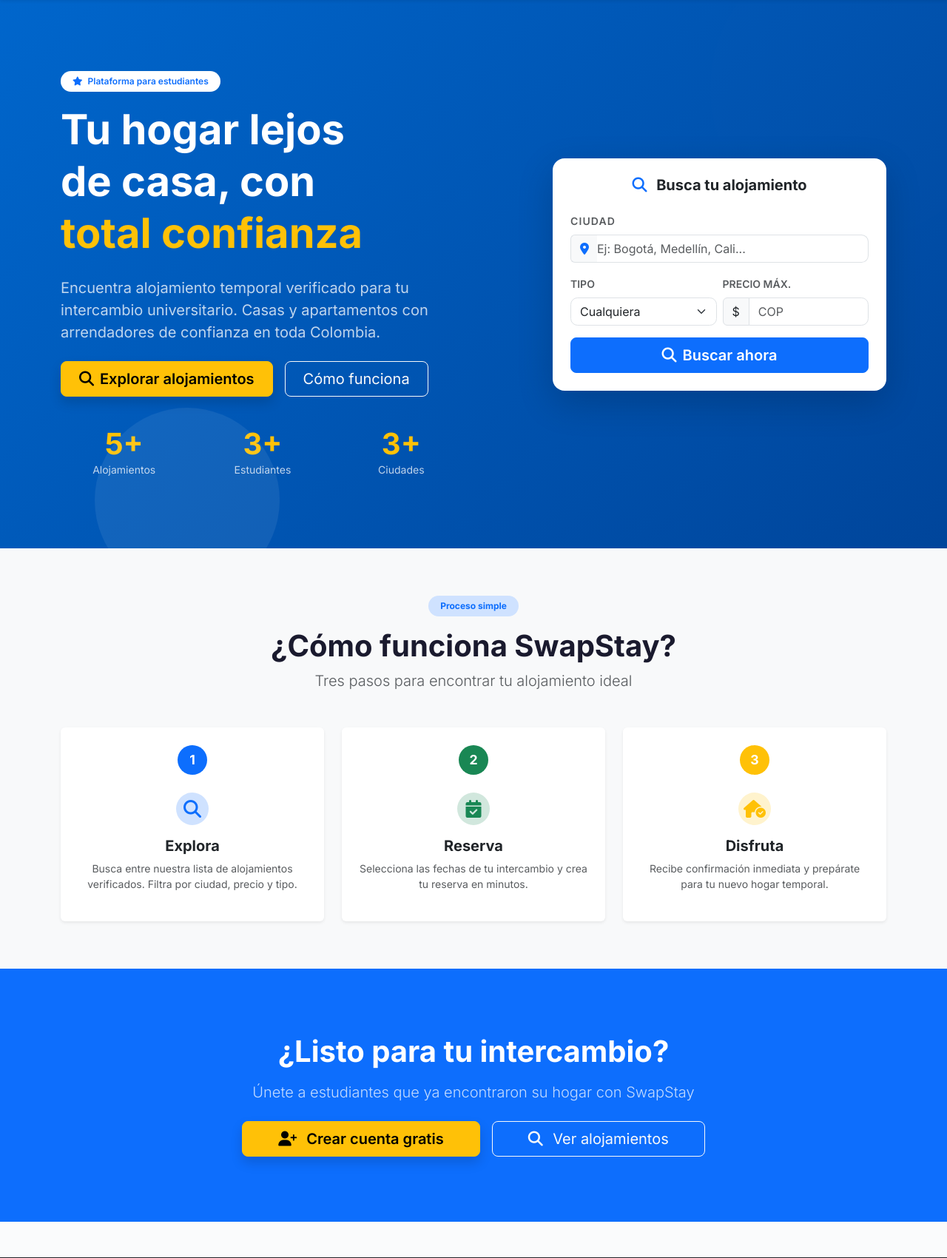
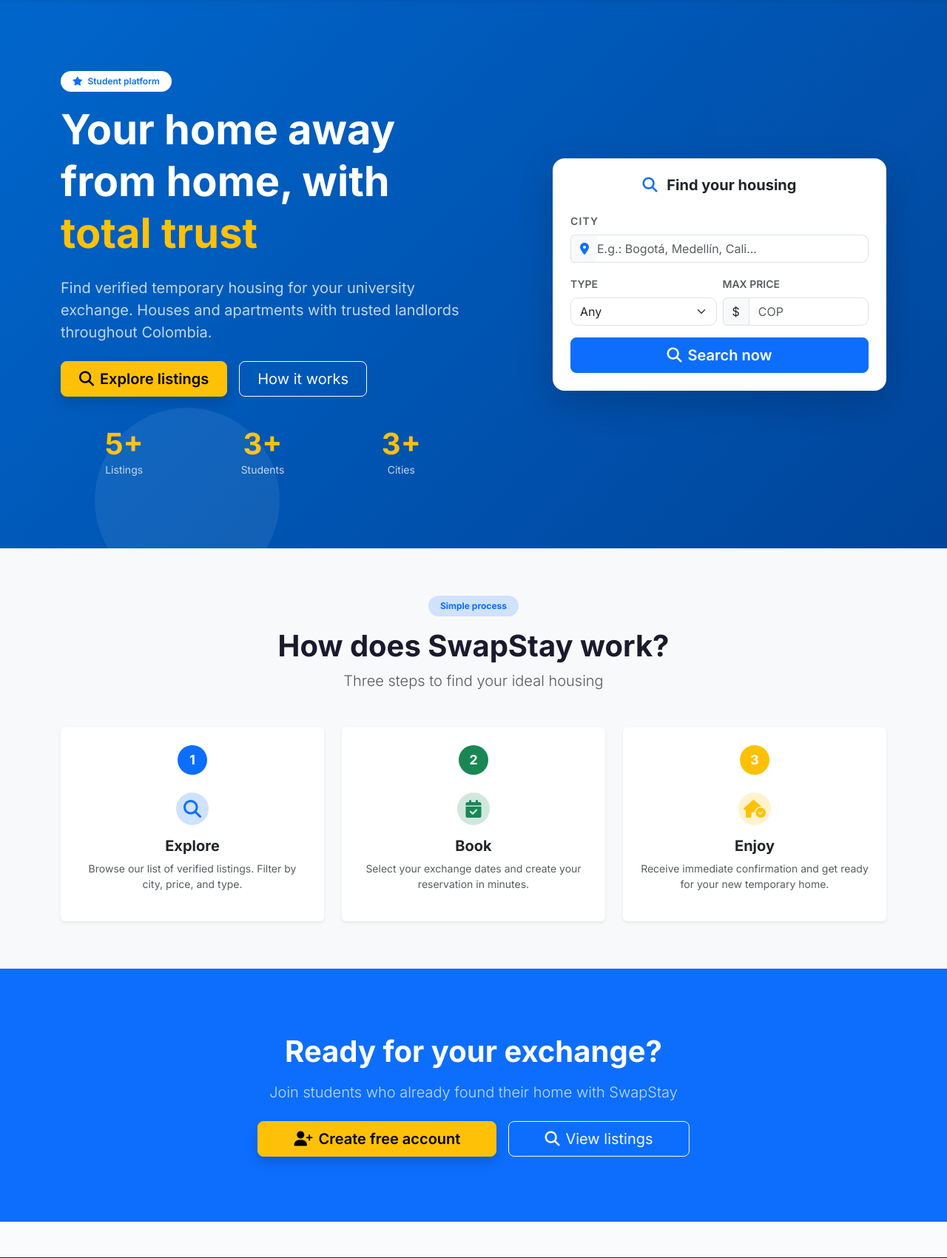
Before and after one commit to davidrodriguez03/SwapStay, a Django app: page / in a window 1280 px wide. Shown: the part 56-1756 px from the top of the page at 74% size. Run offline with Django 5.2, Linux system fonts and the light colour scheme; data comes from the database, SQL or seed files in the repository; parts of the project's set-up code (start-up, migrations or seed data) failed here and were passed over.

Commit message:
Agregar traducciones i18n al landing

```diff
--- a/templates/landing.html
+++ b/templates/landing.html
@@ -1,7 +1,7 @@
 {% extends "base.html" %}
-{% load static %}
+{% load static i18n %}
 
-{% block title %}Inicio{% endblock %}
+{% block title %}{% trans "Home" %}{% endblock %}
 
 {% block content %}
 
@@ -12,26 +12,21 @@
         <div class="row align-items-center min-vh-75 py-5">
             <div class="col-lg-6 text-white">
                 <span class="badge bg-white text-primary fw-semibold px-3 py-2 mb-3 rounded-pill">
-                    <i class="fa-solid fa-star me-1"></i> Plataforma para estudiantes
+                    <i class="fa-solid fa-star me-1"></i> {% trans "Student platform" %}
                 </span>
-
                 <h1 class="display-4 fw-bold lh-sm mb-4">
-                    Tu hogar lejos<br>de casa, con<br>
-                    <span class="text-warning">total confianza</span>
+                    {% trans "Your home away" %}<br>{% trans "from home, with" %}<br>
+                    <span class="text-warning">{% trans "total trust" %}</span>
                 </h1>
-
                 <p class="fs-5 text-white-75 mb-4">
-                    Encuentra alojamiento temporal verificado para tu intercambio universitario.
-                    Casas y apartamentos con arrendadores de confianza en toda Colombia.
+                    {% trans "Find verified temporary housing for your university exchange. Houses and apartments with trusted landlords throughout Colombia." %}
                 </p>
-
                 <div class="d-flex gap-3 flex-wrap">
                     <a href="{% url 'catalogo' %}" class="btn btn-warning btn-lg fw-semibold px-4 shadow">
-                        <i class="fa-solid fa-magnifying-glass me-2"></i>Explorar alojamientos
+                        <i class="fa-solid fa-magnifying-glass me-2"></i>{% trans "Explore listings" %}
                     </a>
-
                     <a href="#como-funciona" class="btn btn-outline-light btn-lg px-4">
-                        Cómo funciona
+                        {% trans "How it works" %}
                     </a>
                 </div>
 
@@ -40,21 +35,19 @@
                     <div class="col-4">
                         <div class="text-center">
                             <div class="display-6 fw-bold text-warning">{{ total_alojamientos }}+</div>
-                            <div class="small text-white-75">Alojamientos</div>
+                            <div class="small text-white-75">{% trans "Listings" %}</div>
                         </div>
                     </div>
-
                     <div class="col-4">
                         <div class="text-center">
                             <div class="display-6 fw-bold text-warning">{{ total_estudiantes }}+</div>
-                            <div class="small text-white-75">Estudiantes</div>
+                            <div class="small text-white-75">{% trans "Students" %}</div>
                         </div>
                     </div>
-
                     <div class="col-4">
                         <div class="text-center">
                             <div class="display-6 fw-bold text-warning">{{ total_ciudades }}+</div>
-                            <div class="small text-white-75">Ciudades</div>
+                            <div class="small text-white-75">{% trans "Cities" %}</div>
                         </div>
                     </div>
                 </div>
@@ -65,64 +58,40 @@
                 <div class="card shadow-lg border-0 rounded-4 p-4">
                     <h5 class="fw-bold mb-4 text-center text-dark">
                         <i class="fa-solid fa-magnifying-glass text-primary me-2"></i>
-                        Busca tu alojamiento
+                        {% trans "Find your housing" %}
                     </h5>
-
                     <form action="{% url 'catalogo' %}" method="get">
-
                         <div class="mb-3">
-                            <label class="form-label fw-semibold small text-muted text-uppercase tracking-wide">
-                                Ciudad
-                            </label>
-
+                            <label class="form-label fw-semibold small text-muted text-uppercase tracking-wide">{% trans "City" %}</label>
                             <div class="input-group">
                                 <span class="input-group-text bg-light border-end-0">
                                     <i class="fa-solid fa-location-dot text-primary"></i>
                                 </span>
-
-                                <input type="text"
-                                       name="ciudad"
-                                       class="form-control border-start-0 ps-0"
-                                       placeholder="Ej: Bogotá, Medellín, Cali...">
+                                <input type="text" name="ciudad" class="form-control border-start-0 ps-0"
+                                       placeholder="{% trans 'E.g.: Bogotá, Medellín, Cali...' %}">
                             </div>
                         </div>
-
                         <div class="row g-2 mb-3">
-
                             <div class="col-6">
-                                <label class="form-label fw-semibold small text-muted text-uppercase">
-                                    Tipo
-                                </label>
-
+                                <label class="form-label fw-semibold small text-muted text-uppercase">{% trans "Type" %}</label>
                                 <select name="tipo" class="form-select">
-                                    <option value="">Cualquiera</option>
-                                    <option value="casa">Casa</option>
-                                    <option value="apartamento">Apartamento</option>
+                                    <option value="">{% trans "Any" %}</option>
+                                    <option value="casa">{% trans "House" %}</option>
+                                    <option value="apartamento">{% trans "Apartment" %}</option>
                                 </select>
                             </div>
-
                             <div class="col-6">
-                                <label class="form-label fw-semibold small text-muted text-uppercase">
-                                    Precio máx.
-                                </label>
-
+                                <label class="form-label fw-semibold small text-muted text-uppercase">{% trans "Max price" %}</label>
                                 <div class="input-group">
                                     <span class="input-group-text bg-light">$</span>
-
-                                    <input type="number"
-                                           name="precio_max"
-                                           class="form-control"
-                                           placeholder="COP"
-                                           step="100000">
+                                    <input type="number" name="precio_max" class="form-control"
+                                           placeholder="COP" step="100000">
                                 </div>
                             </div>
-
                         </div>
-
                         <button type="submit" class="btn btn-primary w-100 btn-lg fw-semibold">
-                            <i class="fa-solid fa-search me-2"></i>Buscar ahora
+                            <i class="fa-solid fa-search me-2"></i>{% trans "Search now" %}
                         </button>
-
                     </form>
                 </div>
             </div>
@@ -133,82 +102,42 @@
 <!-- ===== CÓMO FUNCIONA ===== -->
 <section id="como-funciona" class="py-6 bg-light">
     <div class="container">
-
         <div class="text-center mb-5">
-            <span class="badge bg-primary-subtle text-primary px-3 py-2 rounded-pill mb-3">
-                Proceso simple
-            </span>
-
-            <h2 class="fw-bold display-6">¿Cómo funciona SwapStay?</h2>
-
-            <p class="text-muted lead">
-                Tres pasos para encontrar tu alojamiento ideal
-            </p>
+            <span class="badge bg-primary-subtle text-primary px-3 py-2 rounded-pill mb-3">{% trans "Simple process" %}</span>
+            <h2 class="fw-bold display-6">{% trans "How does SwapStay work?" %}</h2>
+            <p class="text-muted lead">{% trans "Three steps to find your ideal housing" %}</p>
         </div>
-
         <div class="row g-4 justify-content-center">
-
             <div class="col-md-4">
                 <div class="card border-0 shadow-sm h-100 text-center p-4 step-card">
-
-                    <div class="step-number bg-primary text-white rounded-circle mx-auto mb-4">
-                        1
-                    </div>
-
+                    <div class="step-number bg-primary text-white rounded-circle mx-auto mb-4">1</div>
                     <div class="icon-circle bg-primary-subtle mx-auto mb-3">
                         <i class="fa-solid fa-magnifying-glass text-primary fs-4"></i>
                     </div>
-
-                    <h5 class="fw-bold">Explora</h5>
-
-                    <p class="text-muted small">
-                        Busca entre nuestra lista de alojamientos verificados.
-                        Filtra por ciudad, precio y tipo.
-                    </p>
-
+                    <h5 class="fw-bold">{% trans "Explore" %}</h5>
+                    <p class="text-muted small">{% trans "Browse our list of verified listings. Filter by city, price, and type." %}</p>
                 </div>
             </div>
-
             <div class="col-md-4">
                 <div class="card border-0 shadow-sm h-100 text-center p-4 step-card">
-
-                    <div class="step-number bg-success text-white rounded-circle mx-auto mb-4">
-                        2
-                    </div>
-
+                    <div class="step-number bg-success text-white rounded-circle mx-auto mb-4">2</div>
                     <div class="icon-circle bg-success-subtle mx-auto mb-3">
                         <i class="fa-solid fa-calendar-check text-success fs-4"></i>
                     </div>
-
-                    <h5 class="fw-bold">Reserva</h5>
-
-                    <p class="text-muted small">
-                        Selecciona las fechas de tu intercambio y crea tu reserva en minutos.
-                    </p>
-
+                    <h5 class="fw-bold">{% trans "Book" %}</h5>
+                    <p class="text-muted small">{% trans "Select your exchange dates and create your reservation in minutes." %}</p>
                 </div>
             </div>
-
             <div class="col-md-4">
                 <div class="card border-0 shadow-sm h-100 text-center p-4 step-card">
-
-                    <div class="step-number bg-warning text-white rounded-circle mx-auto mb-4">
-                        3
-                    </div>
-
+                    <div class="step-number bg-warning text-white rounded-circle mx-auto mb-4">3</div>
                     <div class="icon-circle bg-warning-subtle mx-auto mb-3">
                         <i class="fa-solid fa-house-circle-check text-warning fs-4"></i>
                     </div>
-
-                    <h5 class="fw-bold">Disfruta</h5>
-
-                    <p class="text-muted small">
-                        Recibe confirmación inmediata y prepárate para tu nuevo hogar temporal.
-                    </p>
-
+                    <h5 class="fw-bold">{% trans "Enjoy" %}</h5>
+                    <p class="text-muted small">{% trans "Receive immediate confirmation and get ready for your new temporary home." %}</p>
                 </div>
             </div>
-
         </div>
     </div>
 </section>
@@ -217,101 +146,60 @@
 {% if alojamientos_destacados %}
 <section class="py-6">
     <div class="container">
-
         <div class="d-flex justify-content-between align-items-center mb-5">
-
             <div>
-                <span class="badge bg-warning-subtle text-warning px-3 py-2 rounded-pill mb-2">
-                    Disponibles ahora
-                </span>
-
-                <h2 class="fw-bold display-6 mb-0">
-                    Alojamientos destacados
-                </h2>
+                <span class="badge bg-warning-subtle text-warning px-3 py-2 rounded-pill mb-2">{% trans "Available now" %}</span>
+                <h2 class="fw-bold display-6 mb-0">{% trans "Featured listings" %}</h2>
             </div>
-
             <a href="{% url 'catalogo' %}" class="btn btn-outline-primary fw-semibold">
-                Ver todos <i class="fa-solid fa-arrow-right ms-1"></i>
+                {% trans "See all" %} <i class="fa-solid fa-arrow-right ms-1"></i>
             </a>
-
         </div>
-
         <div class="row g-4">
-
             {% for alojamiento in alojamientos_destacados %}
-
             <div class="col-md-6 col-lg-4">
                 <div class="card border-0 shadow-sm h-100 alojamiento-card rounded-4 overflow-hidden">
-
                     {% with img=alojamiento.get_imagen_principal %}
                     {% if img %}
-
                     <div style="height:180px;overflow:hidden">
                         <img src="{{ img.imagen.url }}"
                              alt="{{ alojamiento.nombre }}"
                              style="width:100%;height:180px;object-fit:cover">
                     </div>
-
                     {% else %}
-
                     <div class="alojamiento-img-placeholder d-flex align-items-center justify-content-center"
                          style="height:180px">
-
                         <i class="fa-solid fa-{% if alojamiento.tipo == 'Casa' %}house{% else %}building{% endif %} fa-3x text-white opacity-50"></i>
-
                     </div>
-
                     {% endif %}
                     {% endwith %}
-
                     <div class="card-body p-4">
-
                         <div class="d-flex justify-content-between align-items-start mb-2">
-
-                            <h6 class="fw-bold mb-0">
-                                {{ alojamiento.nombre }}
-                            </h6>
-
-                            <span class="badge bg-success-subtle text-success">
-                                Disponible
-                            </span>
-
+                            <h6 class="fw-bold mb-0">{{ alojamiento.nombre }}</h6>
+                            <span class="badge bg-success-subtle text-success">{% trans "Available" %}</span>
                         </div>
-
                         <p class="text-muted small mb-1">
                             <i class="fa-solid fa-location-dot me-1 text-primary"></i>
                             {{ alojamiento.ciudad }}
                         </p>
-
                         <p class="text-muted small mb-3">
-                            <i class="fa-solid fa-tag me-1"></i>
-                            {{ alojamiento.tipo|default:"Alojamiento" }}
+                            <i class="fa-solid fa-tag me-1"></i>{{ alojamiento.tipo|default:"Alojamiento" }}
                         </p>
-
                         <div class="d-flex justify-content-between align-items-center">
-
                             <div>
                                 <span class="fs-5 fw-bold text-primary">
                                     ${{ alojamiento.precio_mensual|floatformat:0 }}
                                 </span>
-
-                                <span class="text-muted small">
-                                    COP/mes
-                                </span>
+                                <span class="text-muted small"> COP/{% trans "month" %}</span>
                             </div>
-
-                            <a href="{% url 'detalle_alojamiento' alojamiento.pk %}"
-                               class="btn btn-primary btn-sm px-3">
-                                Ver más
+                            <a href="{% url 'detalle_alojamiento' alojamiento.pk %}" class="btn btn-primary btn-sm px-3">
+                                {% trans "View more" %}
                             </a>
-
                         </div>
                     </div>
                 </div>
             </div>
-
             {% endfor %}
-
         </div>
     </div>
 </section>
@@ -320,37 +208,17 @@
 <!-- ===== CTA FINAL ===== -->
 <section class="py-6 bg-primary text-white">
     <div class="container text-center py-4">
-
-        <h2 class="display-6 fw-bold mb-3">
-            ¿Listo para tu intercambio?
-        </h2>
-
-        <p class="lead text-white-75 mb-4">
-            Únete a estudiantes que ya encontraron su hogar con SwapStay
-        </p>
-
+        <h2 class="display-6 fw-bold mb-3">{% trans "Ready for your exchange?" %}</h2>
+        <p class="lead text-white-75 mb-4">{% trans "Join students who already found their home with SwapStay" %}</p>
         <div class="d-flex gap-3 justify-content-center flex-wrap">
-
             {% if not request.user.is_authenticated %}
-
-            <a href="{% url 'register' %}"
-               class="btn btn-warning btn-lg fw-semibold px-5 shadow">
-
-                <i class="fa-solid fa-user-plus me-2"></i>
-                Crear cuenta gratis
-
+            <a href="{% url 'register' %}" class="btn btn-warning btn-lg fw-semibold px-5 shadow">
+                <i class="fa-solid fa-user-plus me-2"></i>{% trans "Create free account" %}
             </a>
-
             {% endif %}
-
-            <a href="{% url 'catalogo' %}"
-               class="btn btn-outline-light btn-lg px-5">
-
-                <i class="fa-solid fa-magnifying-glass me-2"></i>
-                Ver alojamientos
-
+            <a href="{% url 'catalogo' %}" class="btn btn-outline-light btn-lg px-5">
+                <i class="fa-solid fa-magnifying-glass me-2"></i>{% trans "View listings" %}
             </a>
-
         </div>
     </div>
 </section>
```
Also changed, not shown: locale/en/LC_MESSAGES/django.po, locale/es/LC_MESSAGES/django.po.
